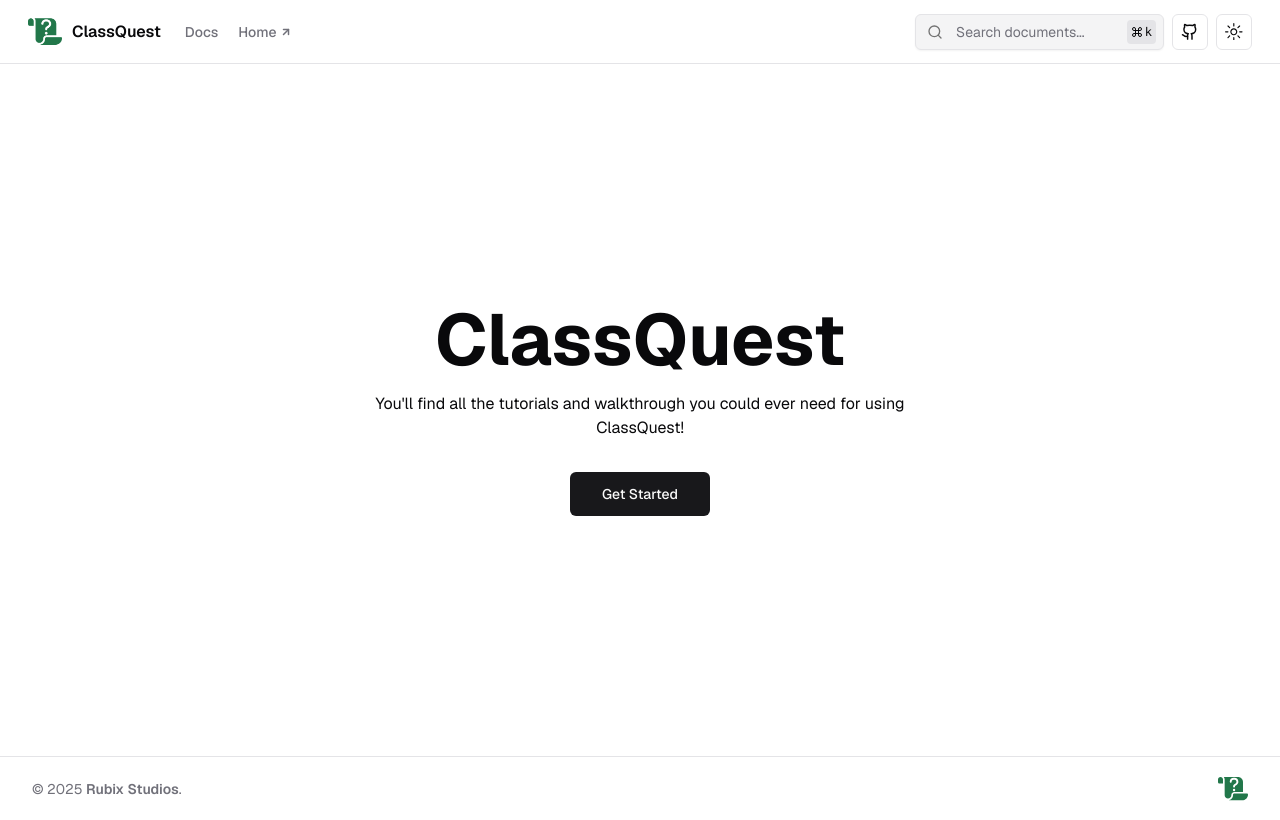
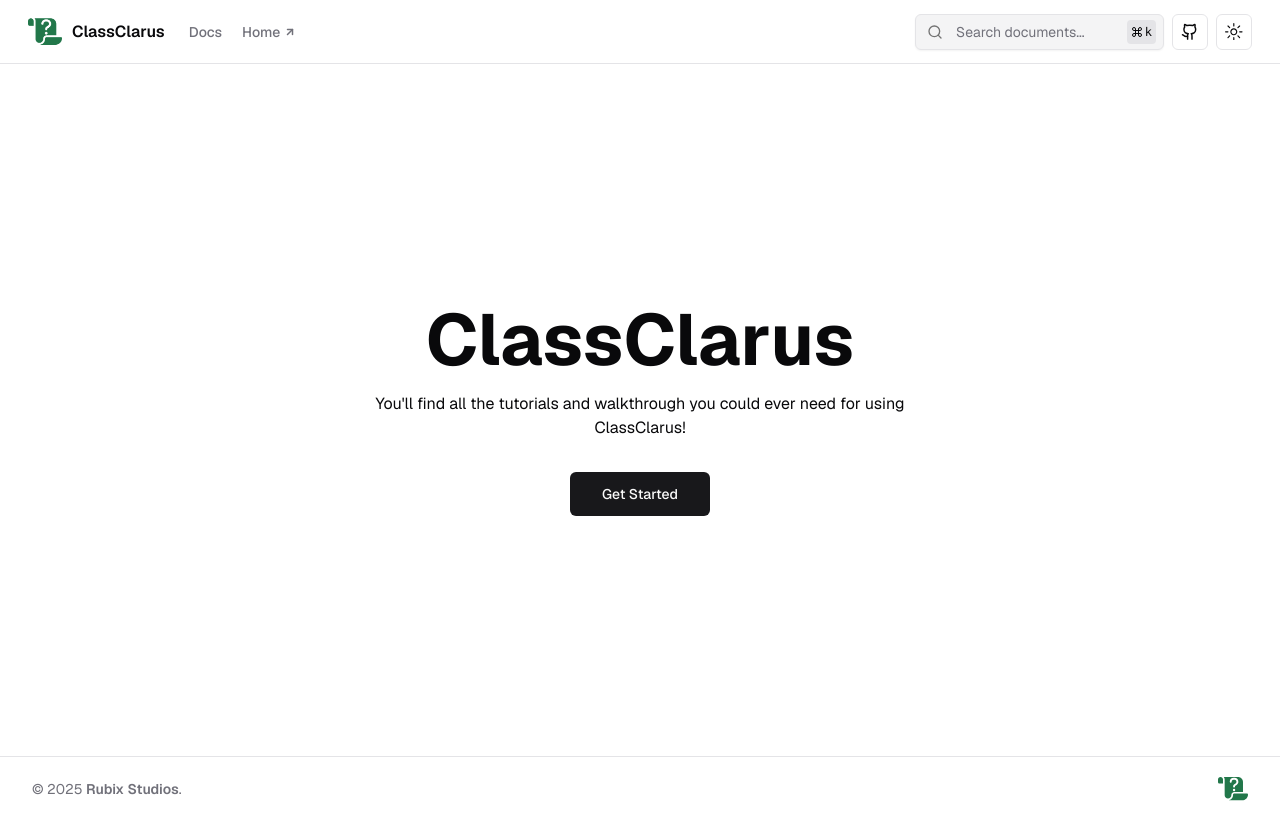
Before and after one commit to mjf1406/class-docs, a Next.js app: page / in a window 1280 px wide. Built offline with nearby package versions, Linux system fonts and the light colour scheme.

Commit message:
name change!

```diff
--- a/settings/settings.ts
+++ b/settings/settings.ts
@@ -4,7 +4,7 @@ export const siteicon = "/icon.png"
 export const gtm = "GTM-XXXXXXX"
 export const gtmconnected = true
 
-export const sitename = "ClassQuest"
+export const sitename = "ClassClarus"
 export const description =
   "This comprehensive documentation template, crafted with Next.js and available as open-source, delivers a sleek and responsive design, tailored to meet all your project documentation requirements."
 export const keywords = [
```
